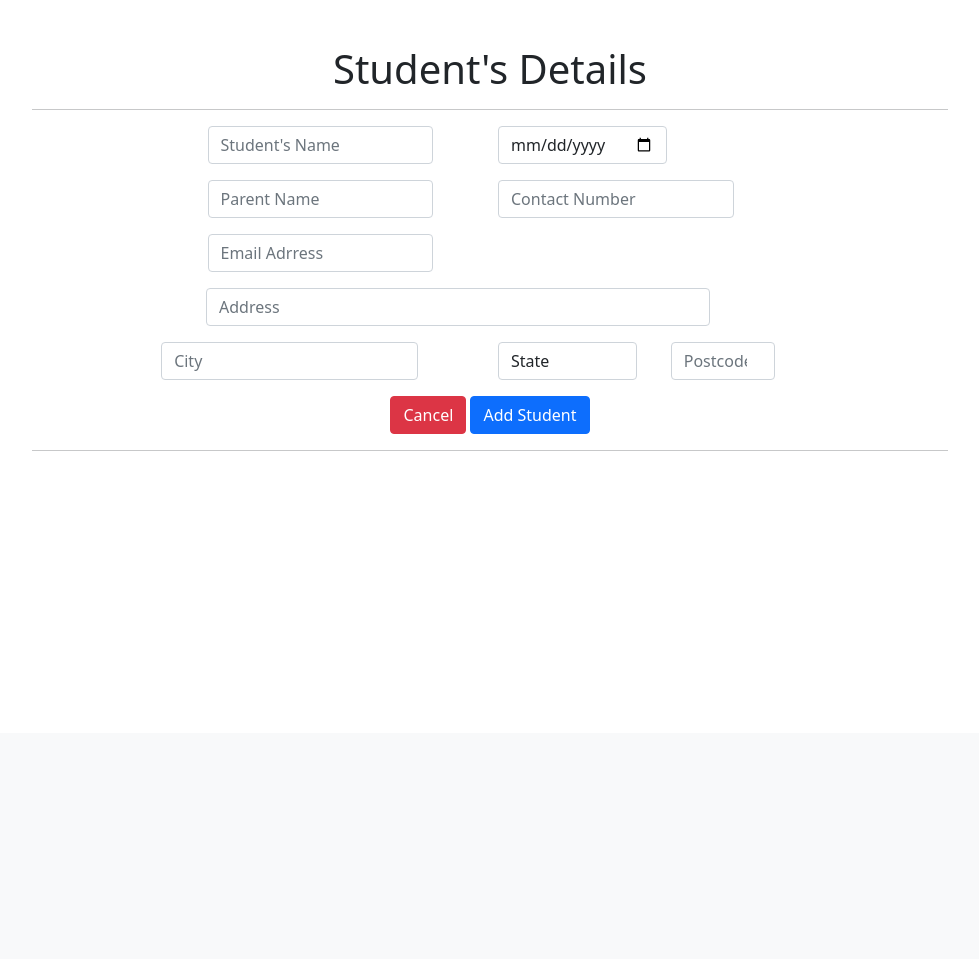
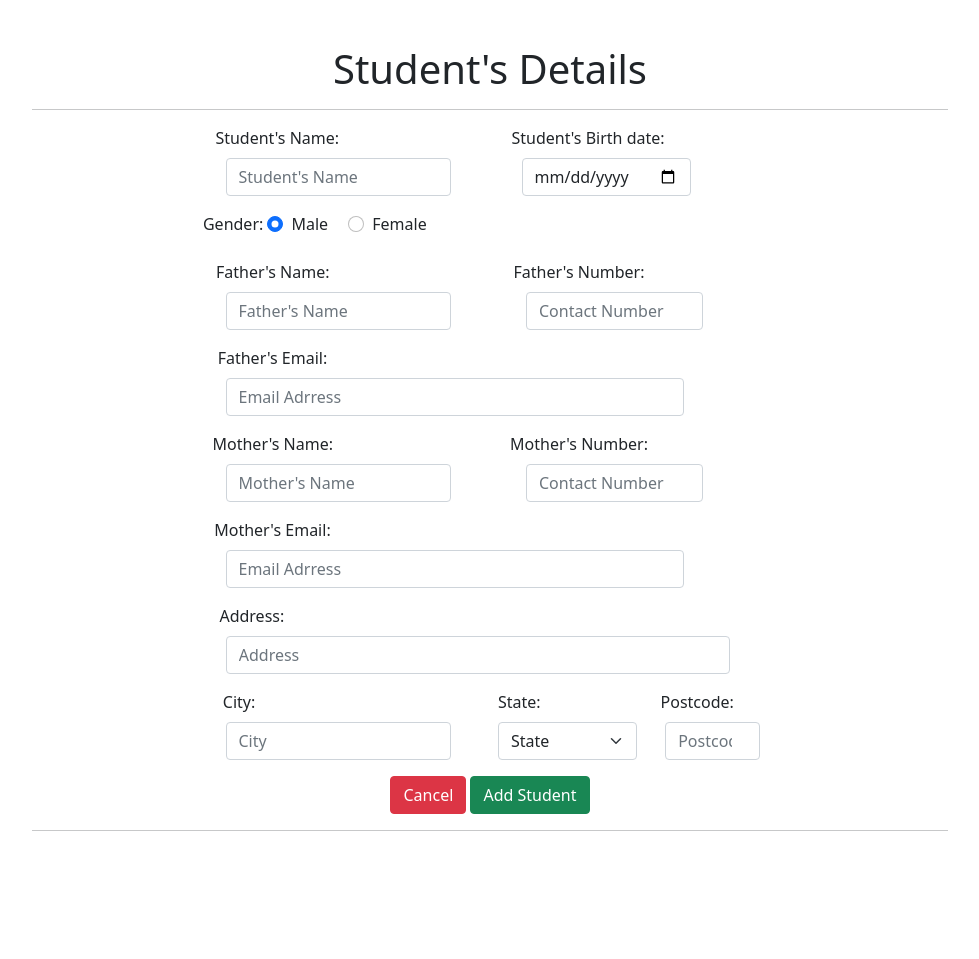
Before and after one commit to philipjebaseelan/attendance, a Flask app: page /add_student in a window 1280 px wide. Shown: the part 67-1026 px from the top of the page, without its empty margins (150-1129 px from the left). Before the commit the page ends 518 px from the top, so only its background shows below. Run offline with Flask 2, Linux system fonts and the light colour scheme; a user stored in the database is signed in.

Commit message:
Revamp add student form

```diff
--- a/application.py
+++ b/application.py
@@ -30,6 +30,11 @@ login.init_app(app)
 @login.user_loader
 def load_user(id):
     return Teacher.query.get(id)
+
+#Global Variables
+states = ["Kuala Lumpur", "labuan", "Putrajaya", "Terrengganu", "Selangor", "Sarawak", "Sabah", "Perlis", "Perak", "Penang", "Pahang", "Negeri Sembilan", "Malacca", "Kelantan", "Kedah", "Johor"]
+
+
 
 
 @app.route("/register", methods=["GET", "POST"])
@@ -94,7 +99,7 @@ def index():
 @app.route("/registrar")
 def registrar():
 
-    TABLE_HEADERS=["Name", "Age", "Parent Name", "Contact Number"]
+    TABLE_HEADERS=["Name","Class", "Age", "Parent Name", "Contact Number"]
 
     #Ensuring User is logged in
     if not current_user.is_authenticated:
@@ -122,6 +127,7 @@ def add_student():
 
             name = request.form.get("name")
             dob = request.form.get("dob")
+            option = request.form.get("gender")
             parent = request.form.get("parent_name")
             number = request.form.get("parent_number")
             email = request.form.get("parent_email")
@@ -130,17 +136,30 @@ def add_student():
             state = request.form.get("state")
             postcode = request.form.get("postcode")
 
+
+            #Calculating the age
             today = datetime.today()
             birthdate = datetime.strptime(dob, '%Y-%m-%d')
+            age = today.year - birthdate.year
 
-            student = Student(teacher_id=teacher, name=name, birth=dob, age=today.year - birthdate.year, parent=parent, number=number, email=email, address=address, city=city, state=state, postcode=postcode)
+            #Storing the gender
+            if option == "option1":
+                gender = "Male"
+            else:
+                gender = "Female"
+
+
+
+            student = Student(teacher_id=teacher, name=name, birth=dob, age=age, parent=parent, number=number, email=email, address=address, city=city, state=state, postcode=postcode)
             db.session.add(student)
             db.session.commit()
 
+            print(gender)
             return redirect("/registrar")
 
         else:
-            return render_template("add-student.html", form=form_student)
+            return render_template("add-student.html", form=form_student, states=states)
+
 
 @app.route("/detail_student/<string:id>")
 def student(id):
--- a/form.py
+++ b/form.py
@@ -1,12 +1,9 @@
 from flask_wtf import FlaskForm
-from wtforms import StringField, PasswordField, SubmitField, IntegerField, SelectField
+from wtforms import StringField, PasswordField, SubmitField, IntegerField, SelectField, RadioField
 from wtforms.validators import ValidationError, InputRequired, Length, EqualTo
 from wtforms.fields.html5 import DateField
 from passlib.hash import pbkdf2_sha256
 from models import *
-
-#Global Variables
-states = ["State", "Kuala Lumpur", "labuan", "Putrajaya", "Terrengganu", "Selangor", "Sarawak", "Sabah", "Perlis", "Perak", "Penang", "Pahang", "Negeri Sembilan", "Malacca", "Kelantan", "Kedah", "Johor"]
 
 #Global Validation
 
@@ -58,9 +55,11 @@ class AddStudents(FlaskForm):
     parent_name = StringField(validators=[InputRequired()])
     parent_number = IntegerField(validators=[InputRequired()])
     parent_email = StringField(validators=[InputRequired()])
+    parent2_name = StringField(validators=[InputRequired()])
+    parent2_number = IntegerField(validators=[InputRequired()])
+    parent2_email = StringField(validators=[InputRequired()])
     address = StringField(validators=[InputRequired()])
     city = StringField(validators=[InputRequired()])
-    state = SelectField(validators=[InputRequired()], choices=[(state) for state in states])
     postcode = IntegerField(validators=[InputRequired()])
 
     def validate_state(self, state):
--- a/static/css/style.css
+++ b/static/css/style.css
@@ -6,6 +6,13 @@
     --bs-text-opacity: 1;
     color: #ff0000!important;
 }
+
+.btn .btn-success{
+    color:#FFFFFF;
+    background-color: #33FF99;
+    border-color: #1AFF;
+}
+
 
 /* register.html */
 main
@@ -32,6 +39,12 @@ main .form-control{
     border:2px solid #e74c3c;
 }
 
+.cole-md-6{
+    width:556px;
+    height:70px;
+}
+
+
 #register_form{
     padding-bottom:10px;
     border-radius:5px;
@@ -45,45 +58,89 @@ main .form-control{
 
 
 /* add-student.html */
+
+
+#label-add-student-name{
+    margin-left:9%;
+}
+
 #add-student-name{
     width:50%;
-    margin-left:28%;
+    margin-left:36%;
+}
+
+#label-add-student-dob{
+    margin-right:60%;
 }
 
 #add-student-dob{
-    margin-right:70%;
+    margin-right:52%;
 }
 
-#add-parent-name{
-    width:50%;
-    margin-left:28%;
+#label-add-student-fname{
+    margin-left:7%;
 }
 
-#add-parent-number{
-    margin-right:70%;
-    width:80%;
+#add-student-fname{
+    width:50%;
+    margin-left:36%;
 }
 
-#add-parent-email{
-    width:50%;
-    margin-left:28%;
+#label-add-student-fnumber{
+    margin-right:45%;
 }
 
-#add-address{
-    width:55%;
-    margin-right:7%;
+#add-student-fnumber{
+    margin-right:21%;
+    width:60%;
 }
 
-#add-city{
-    margin-left:14.5%;
+#label-add-student-femail{
+    margin-right:47.5%;
 }
 
-#add-state{
+#add-student-femail{
+    width:50%;
+    margin-right:7.75%;
+}
+
+#label-add-student-gender{
+    margin-left:-36.5%;
+}
+
+#label-add-student-address{
+    margin-right:52%;
+}
+
+#add-student-address{
+    width:55%;
+    margin-right:2.7%;
+}
+
+#label-add-student-city{
+    margin-right:8%;
+}
+
+#add-student-city{
+    width:50%;
+    margin-left:36%;
+}
+
+#label-add-student-state{
+    margin-right:72%;
+}
+
+#add-student-state{
     width: 100%;
 }
 
-#add-postcode{
-    width:75%;
+#label-add-student-postcode{
+    margin-right:37%;
+}
+
+#add-student-postcode{
+    width:68%;
+    margin-right: 15%;
 }
 
 /* detail_student */
--- a/templates/add-student.html
+++ b/templates/add-student.html
@@ -13,40 +13,86 @@
 
         <form class="row g-3" action="/add_student" method="post">
                 {{ form.csrf_token() }}
+
+                <!-- Student's Detials  -->
                 <div class="col-md-6">
+                        <label for="formGroupExampleInput" class="form-label" id="label-add-student-name">Student's Name:</label>
                         {{ form.name(class="form-control", placeholder="Student's Name", autocomplete="off", id="add-student-name") }}
                 </div>
                 <div class="col-md-6">
-                        {{ form.dob(class="form-control", label="Date Of Birth", autocomplete="off", id="add-student-dob", type="date") }}
+                        <label for="formGroupExampleInput" class="form-label" id="label-add-student-dob">Student's Birth date:</label>
+                        {{ form.dob(class="form-control", autocomplete="off", id="add-student-dob" )}}
+                </div>
+                <div class="col-md-12">
+                        <label for="formGroupExampleInput" class="form-label" id="label-add-student-gender">Gender:</label>
+                        <div class="form-check form-check-inline">
+                          <input class="form-check-input" type="radio" name="gender" id="gender" value="option1" checked>
+                          <label class="form-check-label" for="inlineRadio1">Male</label>
+                        </div>
+                        <div class="form-check form-check-inline">
+                           <input class="form-check-input" type="radio" name="gender" id="inlineRadio2" value="option2">
+                           <label class="form-check-label" for="inlineRadio2">Female</label>
+                        </div>
                 </div>
 
+                <!-- Father's Details -->
                 <div class="col-md-6">
-                        {{ form.parent_name(class="form-control", placeholder="Parent Name", autocomplete="off", id="add-parent-name") }}
+                        <label for="formGroupExampleInput" class="form-label" id="label-add-student-fname" >Father's Name:</label>
+                        {{ form.parent_name(class="form-control", placeholder="Father's Name", autocomplete="off", id="add-student-fname") }}
                 </div>
                 <div class="col-md-4">
-                        {{ form.parent_number(class="form-control", placeholder="Contact Number", autocomplete="off", id="add-parent-number") }}
+                        <label for="formGroupExampleInput" class="form-label" id="label-add-student-fnumber">Father's Number:</label>
+                        {{ form.parent_number(class="form-control", placeholder="Contact Number", autocomplete="off", id="add-student-fnumber") }}
                 </div>
+                <div class="col-md-12">
+                        <label for="formGroupExampleInput" class="form-label" id="label-add-student-femail">Father's Email:</label>
+                        {{ form.parent_email(class="form-control", placeholder="Email Adrress", autocomplete="off", id="add-student-femail", type="email") }}
+                </div>
+
+                <!-- Mother's Detials -->
                 <div class="col-md-6">
-                        {{ form.parent_email(class="form-control", placeholder="Email Adrress", autocomplete="off", id="add-parent-email", type="email") }}
+                        <label for="formGroupExampleInput" class="form-label" id="label-add-student-fname" >Mother's Name:</label>
+                        {{ form.parent2_name(class="form-control", placeholder="Mother's Name", autocomplete="off", id="add-student-fname") }}
                 </div>
+                <div class="col-md-4">
+                        <label for="formGroupExampleInput" class="form-label" id="label-add-student-fnumber">Mother's Number:</label>
+                        {{ form.parent2_number(class="form-control", placeholder="Contact Number", autocomplete="off", id="add-student-fnumber") }}
+                </div>
+                <div class="col-md-12">
+                        <label for="formGroupExampleInput" class="form-label" id="label-add-student-femail">Mother's Email:</label>
+                        {{ form.parent2_email(class="form-control", placeholder="Email Adrress", autocomplete="off", id="add-student-femail", type="email") }}
+                </div>
+
+                <!-- Address -->
                 <div class="col-12">
-                        {{ form.address(class="form-control", placeholder="Address", autocomplete="off", id="add-address") }}
+                        <label for="formGroupExampleInput" class="form-label" id="label-add-student-address">Address:</label>
+                        {{ form.address(class="form-control", placeholder="Address", autocomplete="off", id="add-student-address") }}
                 </div>
                 <div class="col-6">
-                        {{ form.city(class="form-control", placeholder="City", autocomplete="off", id="add-city") }}
+                        <label for="formGroupExampleInput" class="form-label" id="label-add-student-city">City:</label>
+                        {{ form.city(class="form-control", placeholder="City", autocomplete="off", id="add-student-city") }}
                 </div>
                 <div class="col-md-2">
-                        {{ form.state(class="form-control", placeholder="State", autocomplete="off", id="add-state") }}
+                        <label for="formGroupExampleInput" class="form-label" id="label-add-student-state">State:</label>
+                        <select class="form-select" aria-label="Default select example" name="state">
+                                  <option disabled selected value="State">State</option>
+                                  {% for state in states %}
+                                  <option>{{state}}</option>
+                                  {% endfor %}
+                        </select>
                 </div>
                 <div class="col-md-2">
-                        {{ form.postcode(class="form-control", placeholder="Postcode", autocomplete="off", id="add-postcode") }}
+                        <label for="formGroupExampleInput" class="form-label" id="label-add-student-postcode">Postcode:</label>
+                        {{ form.postcode(class="form-control", placeholder="Postcode", autocomplete="off", id="add-student-postcode") }}
                 </div>
+
+                <!-- Butoons -->
                 <div class="col-12">
                         <a href="/registrar" class="btn btn-danger">Cancel</a>
-                        <button type="submit" class="btn btn-primary">Add Student</button>
+                        <button type="submit" class="btn btn-success">Add Student</button>
                 </div>
+
         </form>
         <hr>
 
-
 {% endblock %}
--- a/templates/registrar.html
+++ b/templates/registrar.html
@@ -20,6 +20,11 @@
                           {% for student in students %}
                           <tr>
                                   <td><a href="/detail_student/{{student.id}}"> {{student.name}} </a></td>
+                                  {% if student.class_id == None %}
+                                  <td>Unassigned</td>
+                                  {% else %}
+                                  <td>{{student.class_id}}</td>
+                                  {% endif %}
                                   <td> {{student.age }} </td>
                                   <td> {{student.parent}} </td>
                                   <td> {{student.number}} </td>
```
Also changed, not shown: attendance.db, models.py (line endings or trailing spaces).
